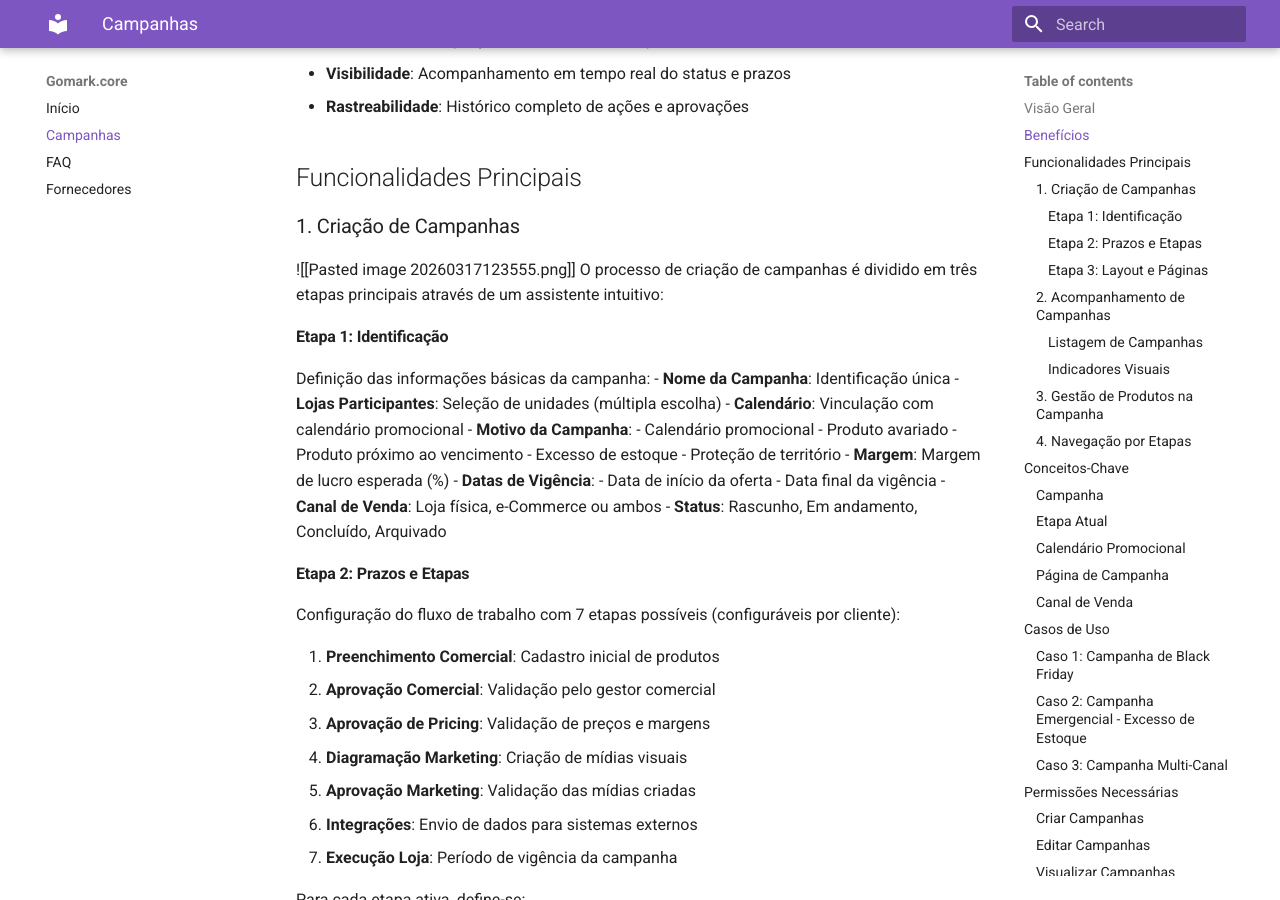
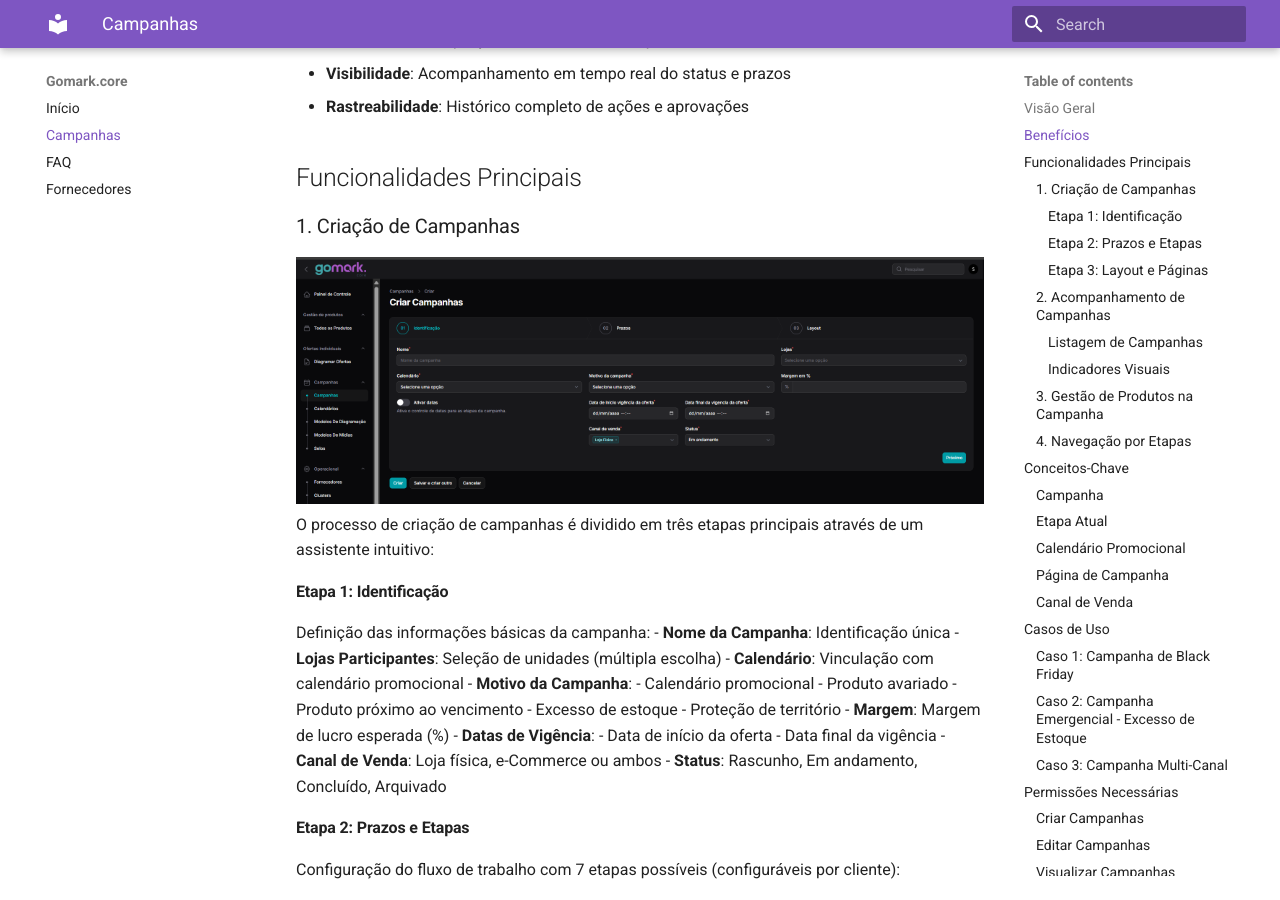
Before and after one commit to suporte552/documentacao, an MkDocs documentation site: the page built from docs/Campanhas.md, in a window 1280 px wide and 900 px high, scrolled down 413 px. Built offline with MkDocs 1.6.1 and Material for MkDocs 9.7.7, drawn with Linux system fonts in a browser that asks for light colours.

Commit message:
vault backup: 2026-03-17 12:42:34

```diff
--- a/docs/Campanhas.md
+++ b/docs/Campanhas.md
@@ -14,7 +14,7 @@
 ## Funcionalidades Principais
 
 ### 1. Criação de Campanhas
-![[Pasted image 20260317123555.png]]
+![Identificação](images/Pasted%20image%2020260317123555.png)
 O processo de criação de campanhas é dividido em três etapas principais através de um assistente intuitivo:
 #### **Etapa 1: Identificação**
 
```
